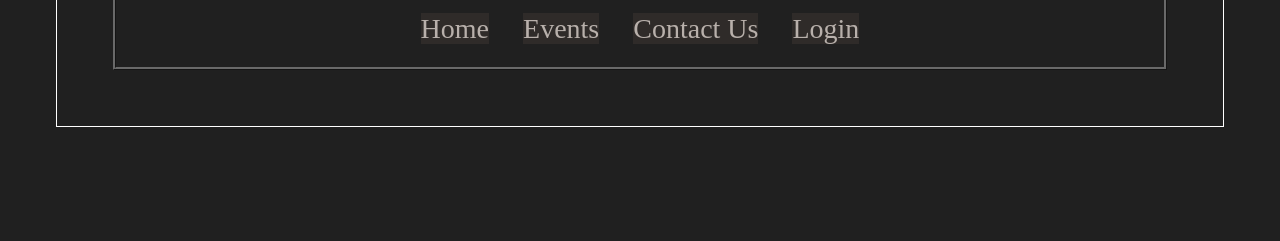
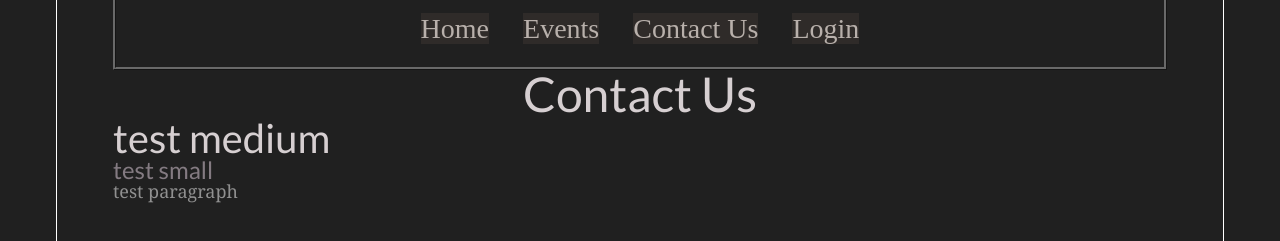
Before and after one commit to itmd-362-JEK/Project-2, a plain HTML site: page events.html in a window 1280 px wide. Shown: the part 203-444 px from the top of the page. Drawn offline with Linux system fonts and the light colour scheme.

Commit message:
added test headings to every page

```diff
--- a/events.html
+++ b/events.html
@@ -23,7 +23,10 @@
       </nav>
     </header>
     <div class="content">
-
+      <h1>Contact Us</h1>
+      <h3>test medium</h3>
+      <h6>test small</h6>
+      <p>test paragraph</p>
     </div>
   </body>
 </html>
```
Also changed, not shown: index.html (+4 -1 lines), login.html (+4 -1 lines).
